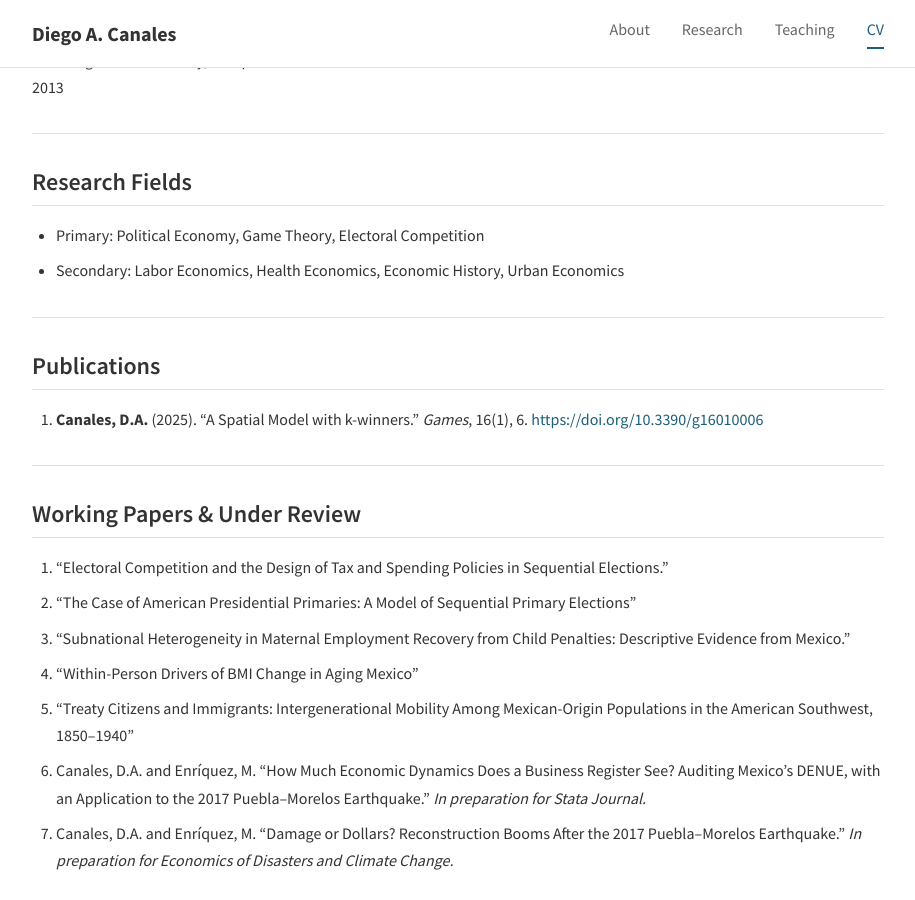
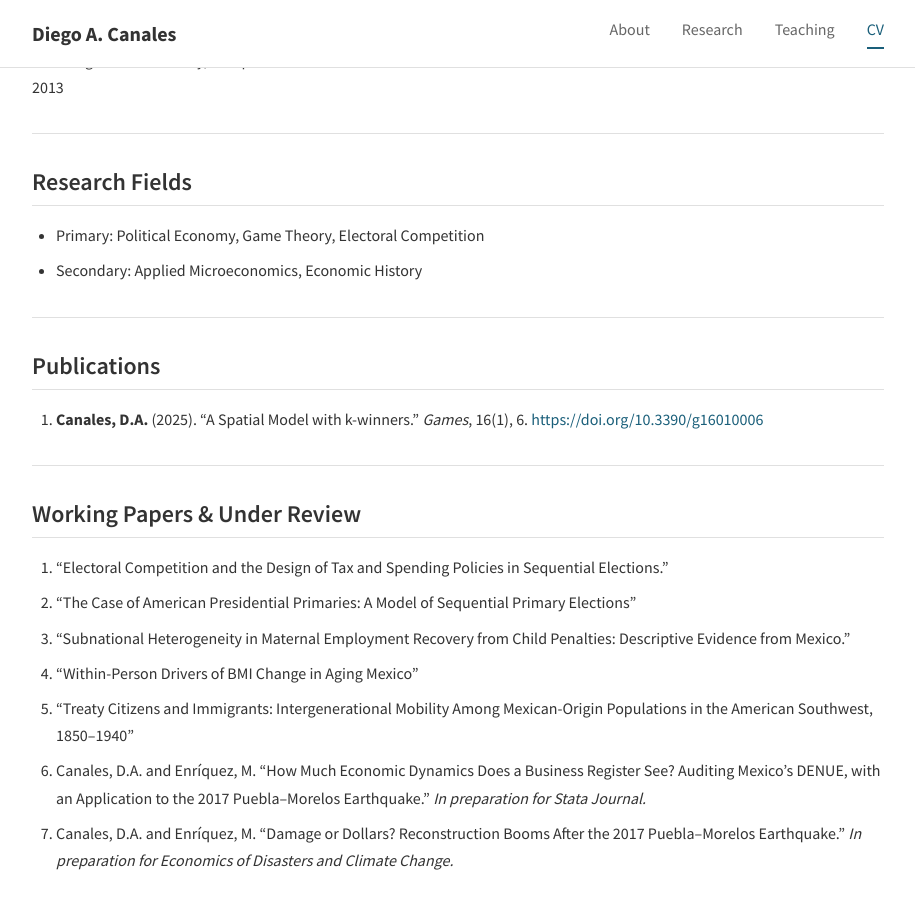
Before and after one commit to diegoacanales/diegoacanales.github.io, a Jekyll site: the page built from cv.md, in a window 1280 px wide and 900 px high, scrolled down 1231 px. Shown: the whole window, without its empty margins (182-1097 px from the left). Built offline with Jekyll 4.4.1, drawn with Linux system fonts in a browser that asks for light colours; some web fonts are replaced.

Commit message:
Simplify Secondary research fields to Applied Microeconomics, Economic History

```diff
--- a/cv.md
+++ b/cv.md
@@ -62,7 +62,7 @@ Tecnológico de Monterrey, Campus Ciudad Juárez
 ## Research Fields
 
 - Primary: Political Economy, Game Theory, Electoral Competition
-- Secondary: Labor Economics, Health Economics, Economic History, Urban Economics
+- Secondary: Applied Microeconomics, Economic History
 
 ---
 
```
Also changed, not shown: 1 other file.
